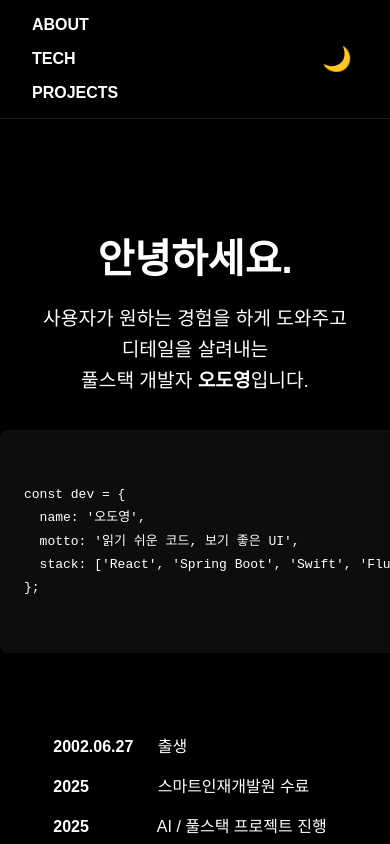
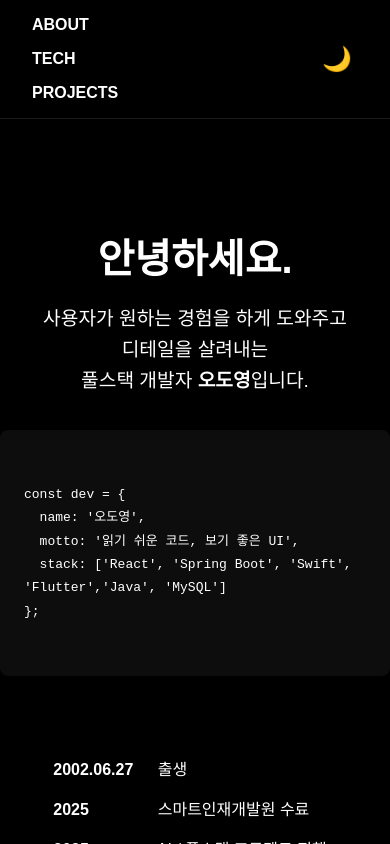
Before and after one commit to ohdoyoung/reactFolio, a React (Create React App) app: page / in a window 390 px wide. Built offline with nearby package versions, Linux system fonts and the light colour scheme.

Commit message:
모바일 대응

```diff
--- a/src/App.css
+++ b/src/App.css
@@ -77,6 +77,7 @@ body {
   background-color: rgba(255,255,255,0.05);
   border-radius: 8px;
   line-height: 1.8;       /* 줄 간격 증가 */
+  overflow-x: auto;
 }
 
 .timeline {
@@ -194,6 +195,11 @@ body {
     padding-left: 1rem;
     padding-right: 1rem;
   }
+  .code-snippet pre {
+    overflow-x: auto;
+    white-space: pre-wrap;
+    word-break: break-word;
+  }
 }
 
 html, body {
@@ -238,9 +244,7 @@ html, body {
 .theme-toggle:active {
   transform: scale(1.2) rotate(20deg);
 }
-.tech-section {
-  margin-bottom: 4rem;
-}
+
 
 #projects {
   margin-top: 3rem;
```
